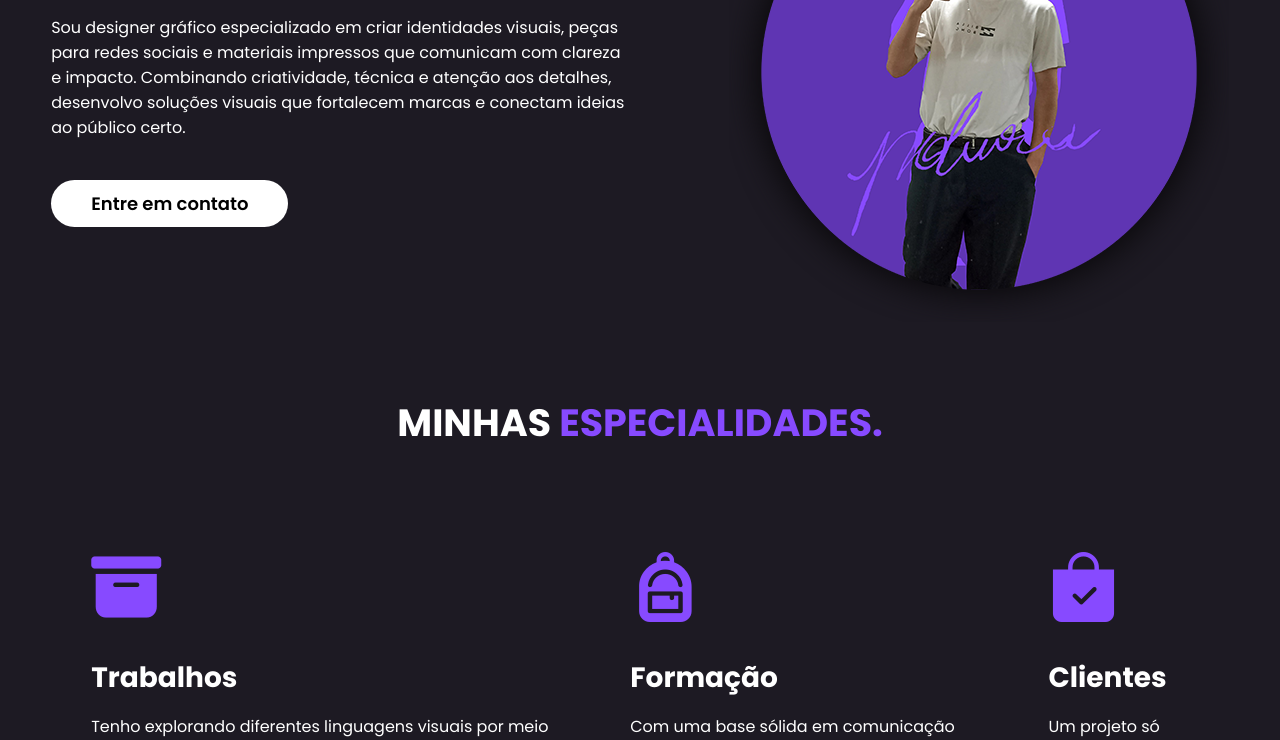
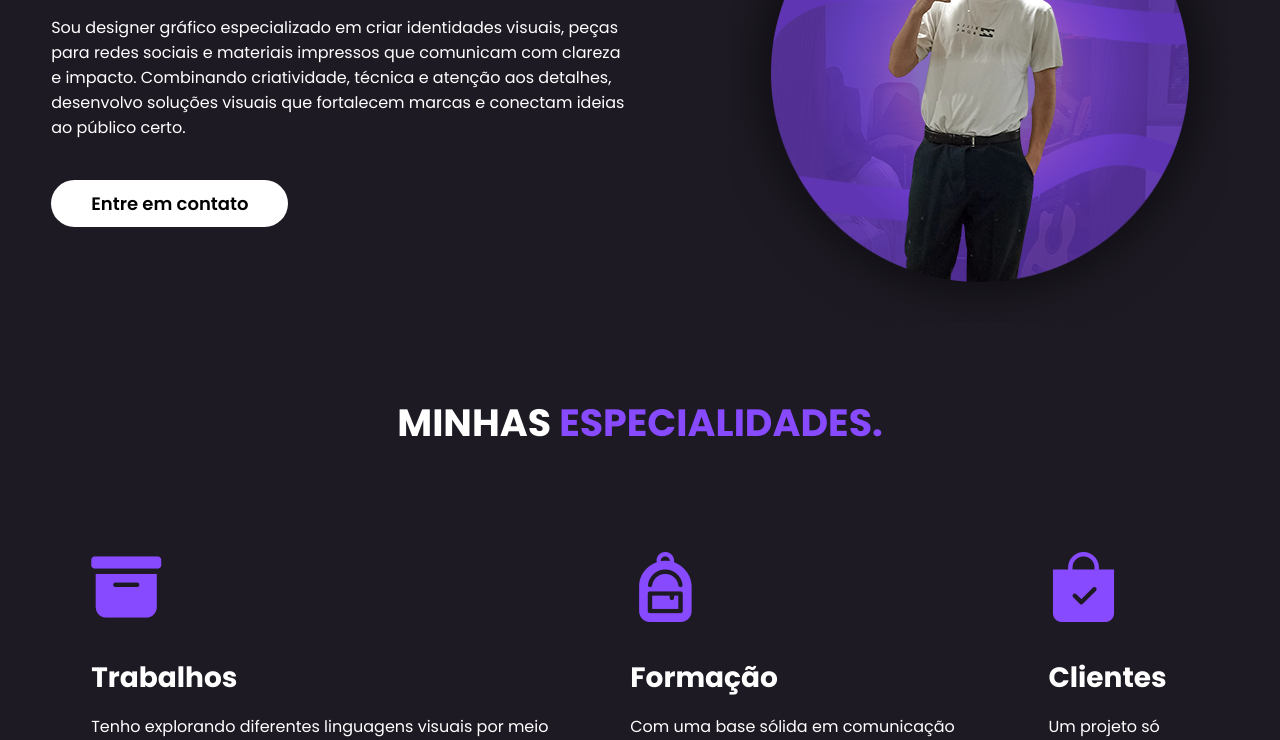
Before and after one commit to polvoraa/portifolio, a plain HTML site: page index.html in a window 1280 px wide. Shown: the part 360-1100 px from the top of the page. Drawn offline with nearby package versions, Linux system fonts and the light colour scheme.

Commit message:
Update index.html

```diff
--- a/index.html
+++ b/index.html
@@ -56,7 +56,7 @@
 
                 </div>
                 <div class="img-topo-site">
-                    <img src="fotodeuccsha.png" alt="">
+                    <img src="fotodeuccsha1.png" alt="">
 
                 </div>
              </div>
```
